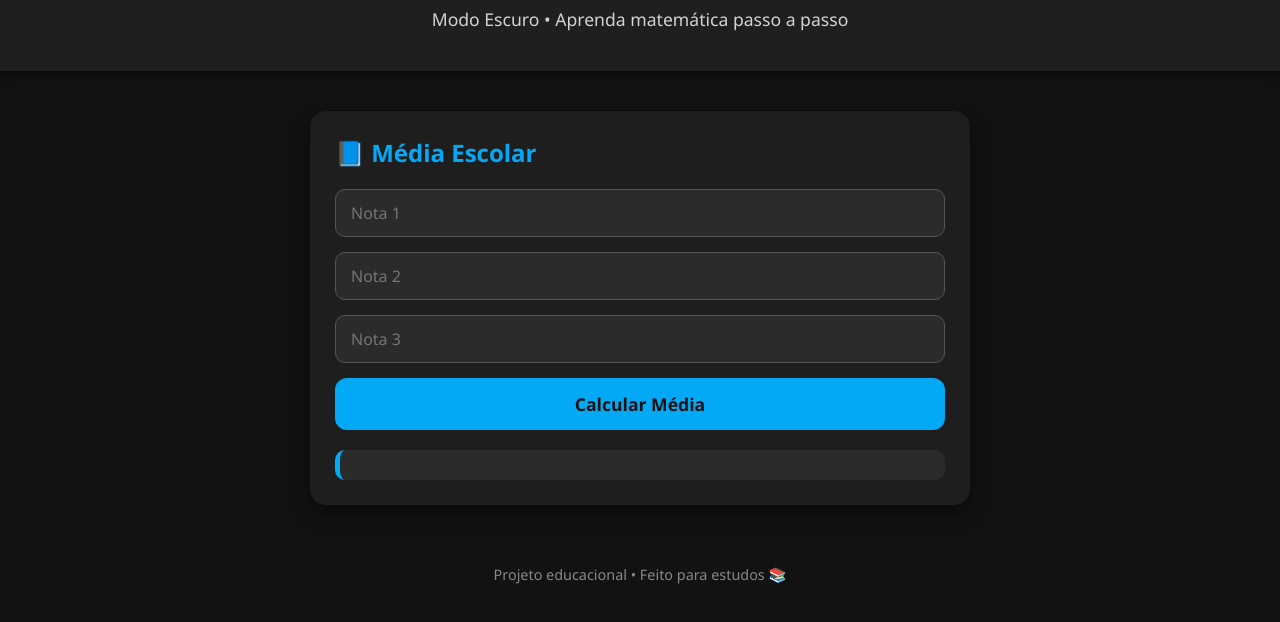
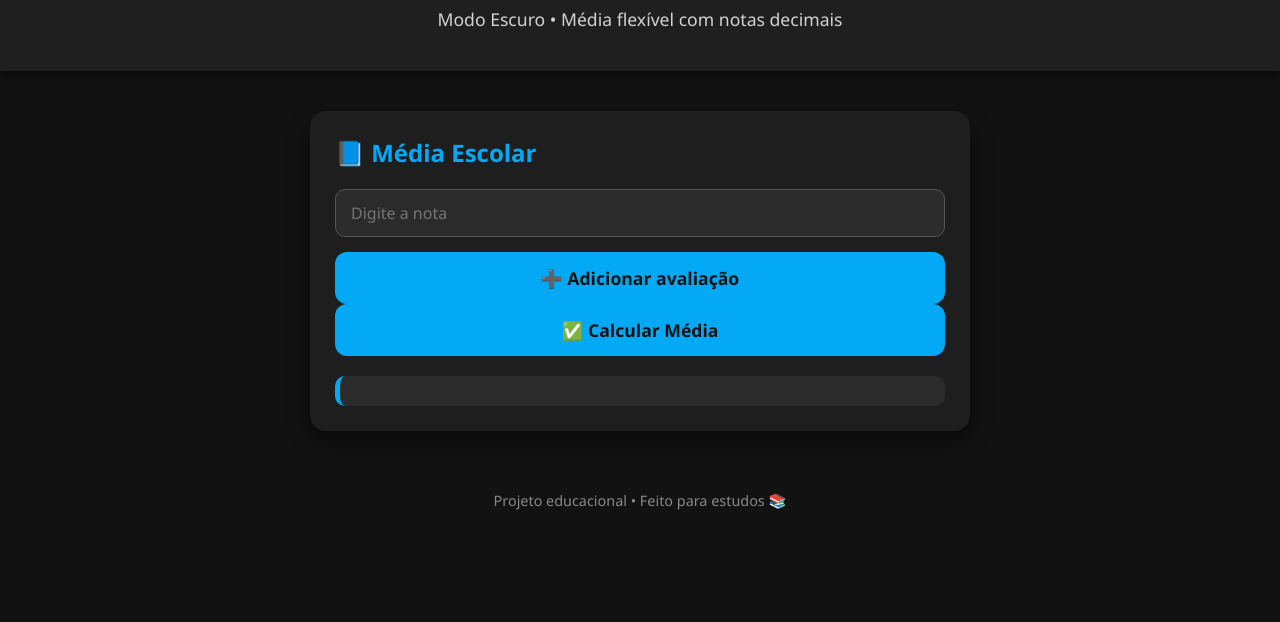
Before and after one commit to Dioguinho-max/calculadora-inteligente, a plain HTML site: page index.html in a window 1280 px wide. Shown: the part 98-720 px from the top of the page. Drawn offline with Linux system fonts and the light colour scheme.

Commit message:
Update calculator interface for flexible grading

```diff
--- a/index.html
+++ b/index.html
@@ -10,20 +10,20 @@
 
 <header>
     <h1>📐 Calculadora Inteligente Escolar</h1>
-    <p>Modo Escuro • Aprenda matemática passo a passo</p>
+    <p>Modo Escuro • Média flexível com notas decimais</p>
 </header>
 
 <main>
 
-    <!-- MÉDIA ESCOLAR -->
     <section class="card">
         <h2>📘 Média Escolar</h2>
 
-        <input type="number" id="nota1" placeholder="Nota 1">
-        <input type="number" id="nota2" placeholder="Nota 2">
-        <input type="number" id="nota3" placeholder="Nota 3">
+        <div id="notas-container">
+            <input type="number" step="0.1" placeholder="Digite a nota" class="nota">
+        </div>
 
-        <button onclick="calcularMedia()">Calcular Média</button>
+        <button id="adicionar-nota">➕ Adicionar avaliação</button>
+        <button id="calcular-media">✅ Calcular Média</button>
 
         <div class="resultado" id="resultadoMedia"></div>
     </section>
```
